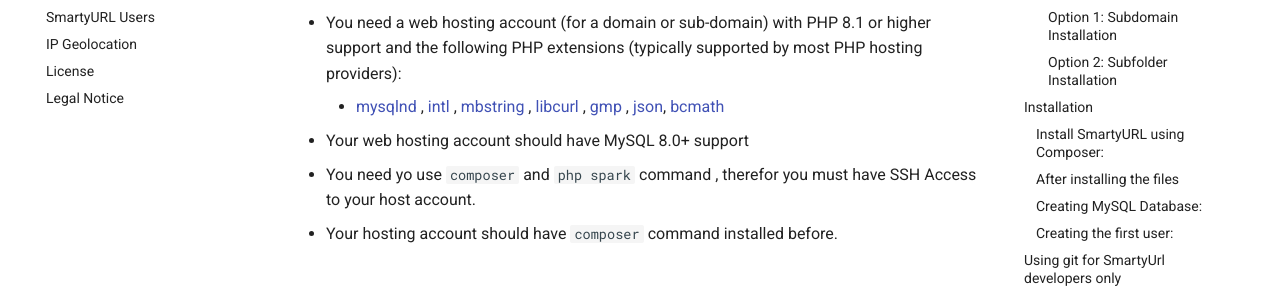
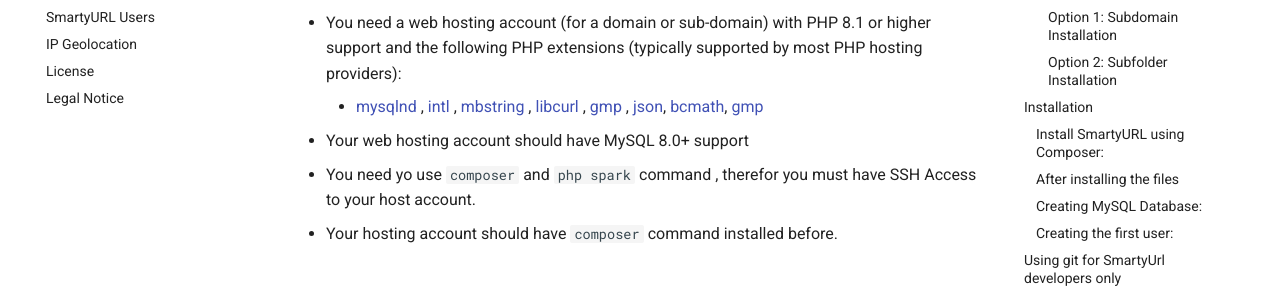
Before and after one commit to Extendy/SmartyURL, an MkDocs documentation site: the page built from docs/developers.md, in a window 1280 px wide and 900 px high. Shown: the part 229-520 px from the top of the window. Built offline with MkDocs 1.6.1 and Material for MkDocs 9.7.7, drawn with Linux system fonts in a browser that asks for light colours; comment, search, counter and statistics services are not loaded.

Commit message:
docs: update deps

```diff
--- a/docs/developers.md
+++ b/docs/developers.md
@@ -4,7 +4,7 @@
 
 - You need a web hosting account (for a domain or sub-domain) with PHP 8.1 or higher support and the following PHP extensions (typically supported by most PHP hosting providers):
 
-    - [mysqlnd](http://php.net/manual/en/mysqlnd.install.php) , [intl](http://php.net/manual/en/intl.requirements.php) , [mbstring](http://php.net/manual/en/mbstring.installation.php) ,  [libcurl](https://www.php.net/manual/en/curl.setup.php) , [gmp](https://www.php.net/manual/en/gmp.installation.php) , [json](https://www.php.net/manual/en/json.installation.php), [bcmath](https://www.php.net/manual/en/bc.setup.php)
+    - [mysqlnd](http://php.net/manual/en/mysqlnd.install.php) , [intl](http://php.net/manual/en/intl.requirements.php) , [mbstring](http://php.net/manual/en/mbstring.installation.php) ,  [libcurl](https://www.php.net/manual/en/curl.setup.php) , [gmp](https://www.php.net/manual/en/gmp.installation.php) , [json](https://www.php.net/manual/en/json.installation.php), [bcmath](https://www.php.net/manual/en/bc.setup.php), [gmp](https://www.php.net/manual/en/gmp.setup.php)
 
 - Your web hosting account should have MySQL 8.0+ support
 - You need yo use `composer` and `php spark` command , therefor you must have SSH Access to your host account.
```
